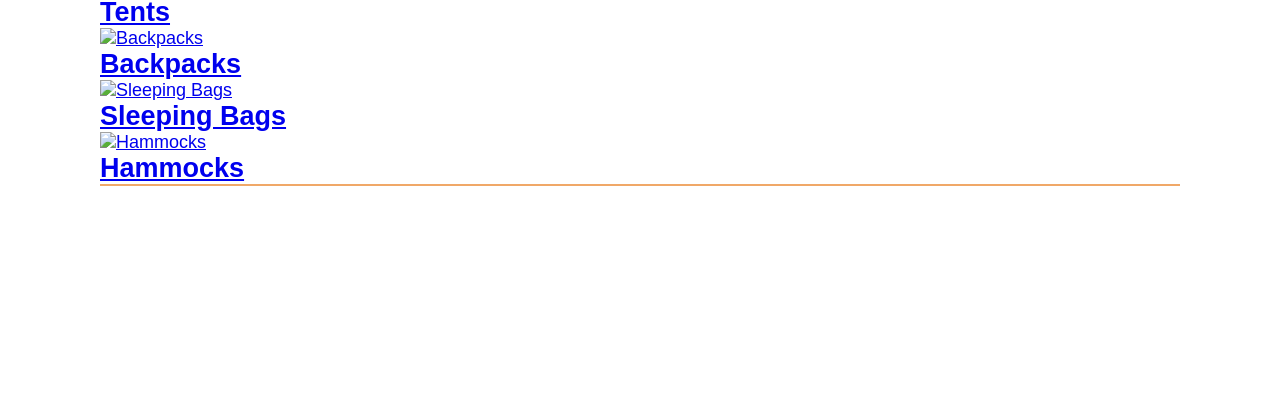
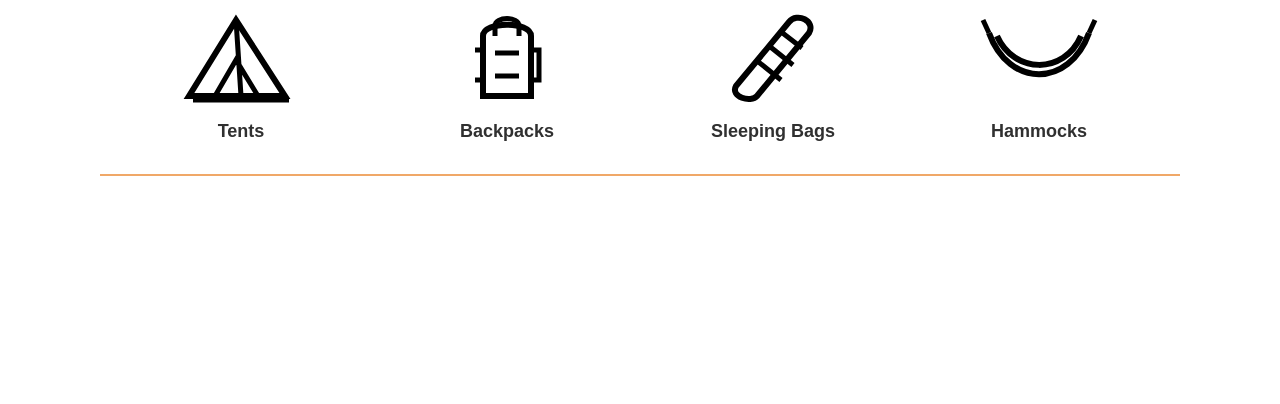
Before and after one commit to RonaldDiaz/wdd330-sleep-outside, a website built with Vite: page src/index.html in a window 1280 px wide. Shown: the part 396-800 px from the top of the page. Built offline with nearby package versions, Linux system fonts and the light colour scheme; files whose address does not match are found by name.

Commit message:
Individual Activity: Expand Inventory

```diff
--- a/src/css/style.css
+++ b/src/css/style.css
@@ -176,6 +176,29 @@ button {
   padding: 1rem;
 }
 
+.categories {
+  display: grid;
+  grid-template-columns: repeat(4, 1fr);
+  gap: 1rem;
+  padding: 2rem 1rem;
+}
+
+.categories a {
+  color: var(--dark-grey);
+  text-align: center;
+  text-decoration: none;
+}
+
+.categories img {
+  height: 100px;
+  object-fit: contain;
+}
+
+.categories h2 {
+  font-size: 1em;
+  margin-top: 0.5rem;
+}
+
 .product-list {
   display: flex;
   flex-flow: row wrap;
@@ -297,6 +320,12 @@ button {
   }
 }
 
+@media screen and (max-width: 500px) {
+  .categories {
+    grid-template-columns: repeat(2, 1fr);
+  }
+}
+
 footer {
   font-size: var(--small-font);
   padding: 1em;
--- a/src/js/ProductDetails.mjs
+++ b/src/js/ProductDetails.mjs
@@ -28,7 +28,7 @@ export default class ProductDetails {
 
         brand.textContent = this.product.Brand.Name;
         name.textContent = this.product.NameWithoutBrand;
-        image.src = this.product.PrimaryLarge;
+        image.src = this.product.Images.PrimaryLarge;
         image.alt = this.product.NameWithoutBrand;
         price.textContent = this.product.FinalPrice;
         color.textContent = this.product.Colors[0].ColorName;
--- a/src/js/ProductList.mjs
+++ b/src/js/ProductList.mjs
@@ -11,7 +11,7 @@ function productCardTemplate(product) {
     return `
     <li class="product-card">
       <a href="/product_pages/?product=${product.Id}">
-        <img src="${product.PrimaryMedium}" alt="Image of ${product.Name}">
+        <img src="${product.Images.PrimaryMedium}" alt="Image of ${product.Name}">
         <h3 class="card__brand">${product.Brand.Name}</h3>
         <h2 class="card__name">${product.NameWithoutBrand}</h2>
           ${isDiscounted ? `<p class="product-card__discount">-${discountPercentage}% off</p>` : ''}
```
Also changed, not shown: src/product_listing/index.html (+1 -1 lines), src/product_pages/index.html (+1 -2 lines), src/public/images/category-backpacks.svg (added), src/public/images/category-hammocks.svg (added), src/public/images/category-sleepingbags.svg (added), src/public/images/category-tents.svg (added), 1 other file.
